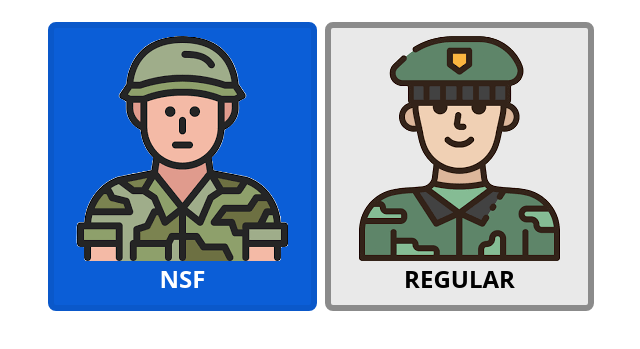
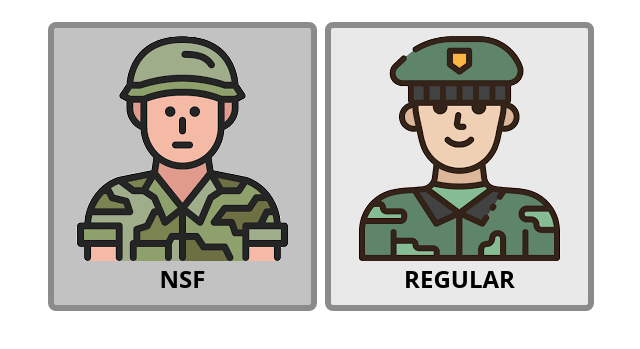
Before and after one commit to CrikNJW/34FMD_TempGen_JingWen, a website: page index.html in a window 1280 px wide. In both pictures the pointer is over the button "NSF". Shown: the part 265-614 px from the top of the page, without its empty margins (319-959 px from the left). Drawn offline with nearby package versions, Linux system fonts and the light colour scheme.

Commit message:
Change index page button hover colors

```diff
--- a/index.html
+++ b/index.html
@@ -75,6 +75,12 @@
             font-weight: bold;
             background-color: rgb(233, 233, 233);
             border: 6px solid rgb(139, 139, 139);
+        }
+
+        .btn-primary:hover {
+            background-color: #c2c2c2;
+            border: 6px solid rgb(139, 139, 139);
+            color: black;
         }
     </style>
 </head>
```
